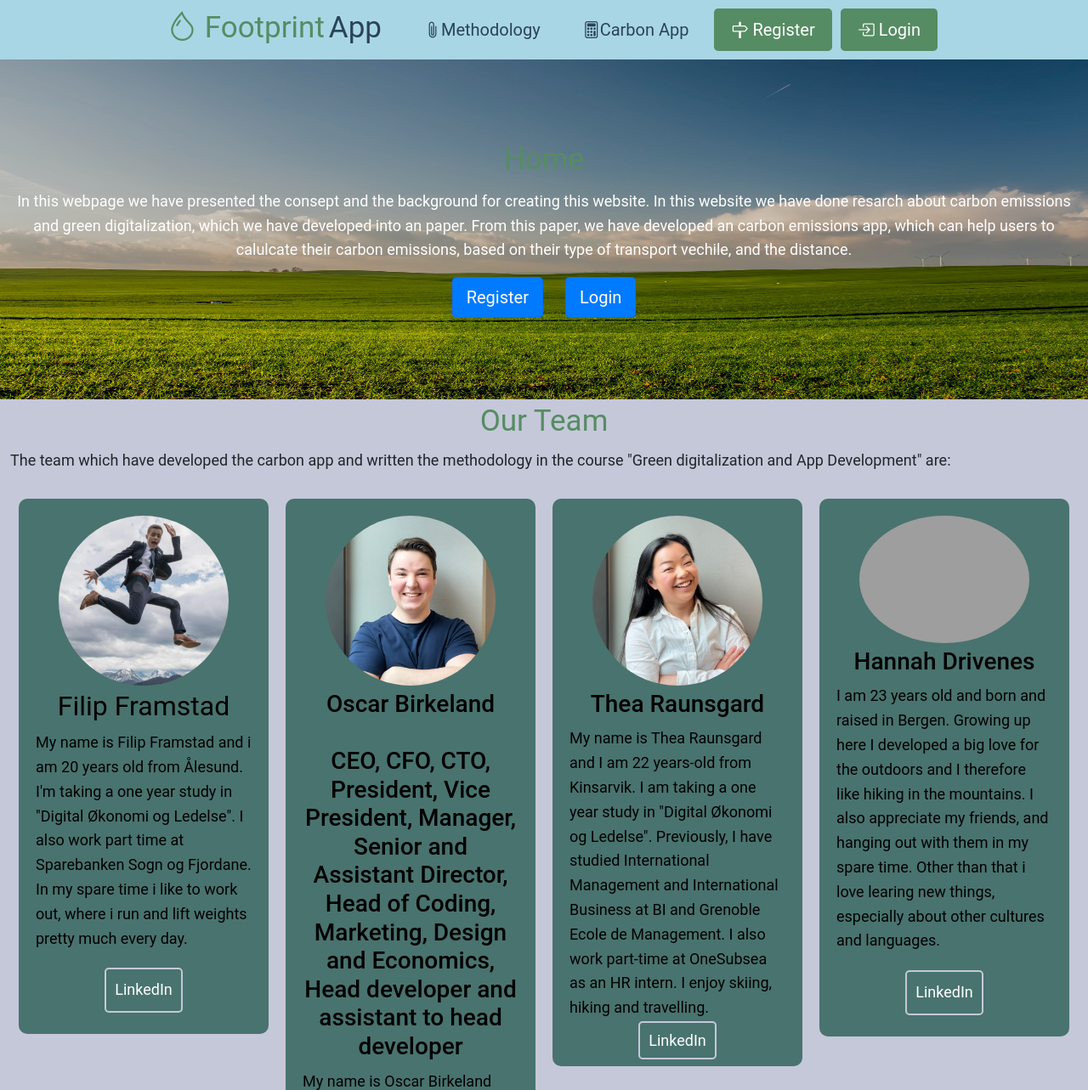
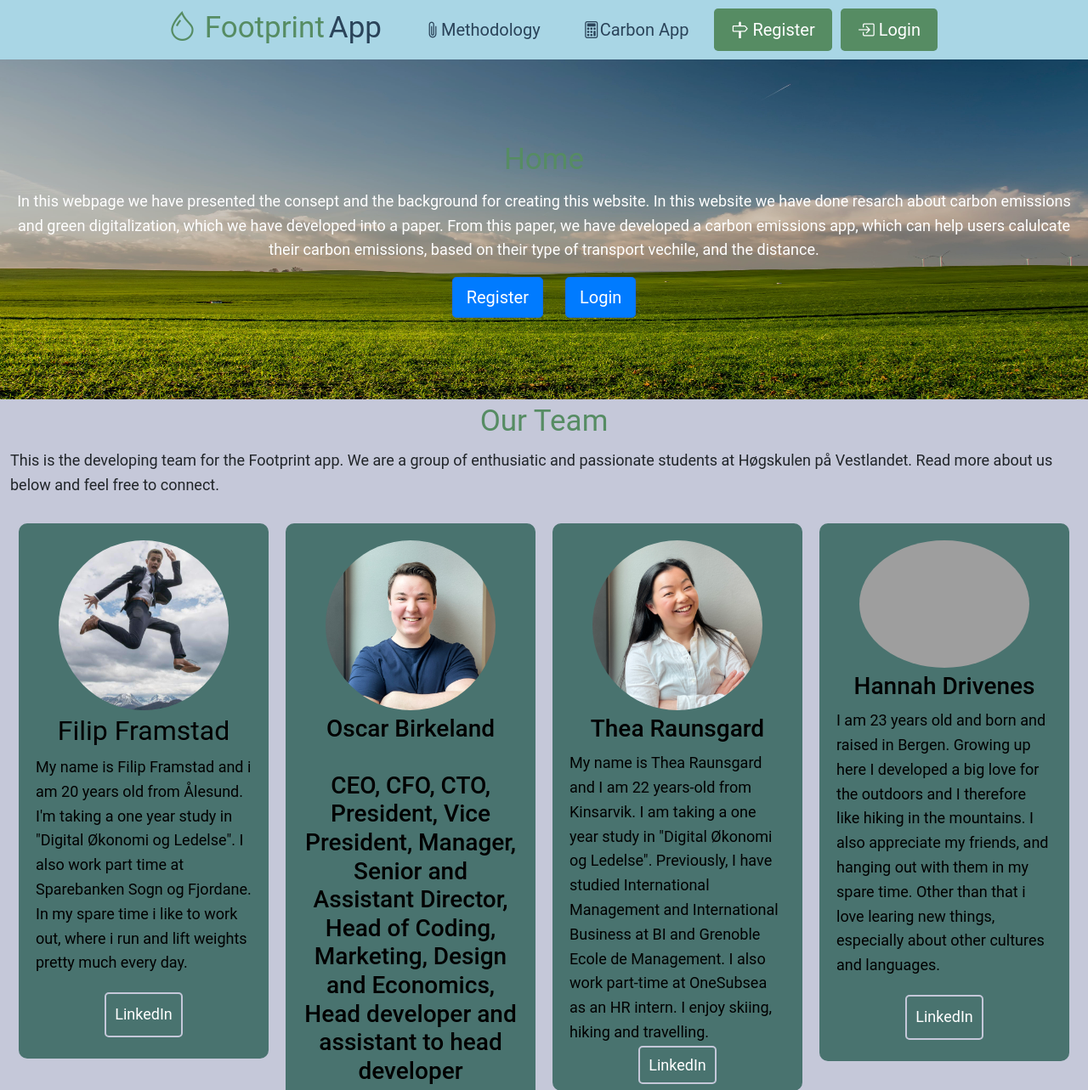
Before and after one commit to filipframstad/Carbon-App-2024---Group-2---Test, a Flask app: page / in a window 1280 px wide. Shown: the top 1283 px of the page at 85% size. Run offline with Flask 3, Linux system fonts and the light colour scheme; some libraries are stand-ins or nearby versions; grey boxes are pictures that could not be loaded.

Commit message:
Update home.html

```diff
--- a/capp/templates/home.html
+++ b/capp/templates/home.html
@@ -24,8 +24,8 @@
 
         <p style="text-align:center;">
           In this webpage we have presented the consept and the background for creating this website. In this website we have done resarch about carbon emissions and
-          green digitalization, which we have developed into an paper. From this paper, we have developed an carbon emissions app, which can help users
-          to calulcate their carbon emissions, based on their type of transport vechile, and the distance.
+          green digitalization, which we have developed into a paper. From this paper, we have developed a carbon emissions app, which can help users
+          calulcate their carbon emissions, based on their type of transport vechile, and the distance.
         </p>
         </div>
         <div class="container_buttons_links_header_home">
@@ -51,8 +51,9 @@
     <div class="developers" style="display:block;">
       <h1 style="text-align:center;"><span class="text-logo">Our Team</span></h1>
       <p>
-        The team which have developed the carbon app and written the methodology
-        in the course "Green digitalization and App Development" are:
+        This is the developing team for the Footprint app. We are a group of enthusiatic and passionate students at
+        Høgskulen på Vestlandet. Read more about us below and feel free to connect.
+
       </p>
     </div>
 
```
